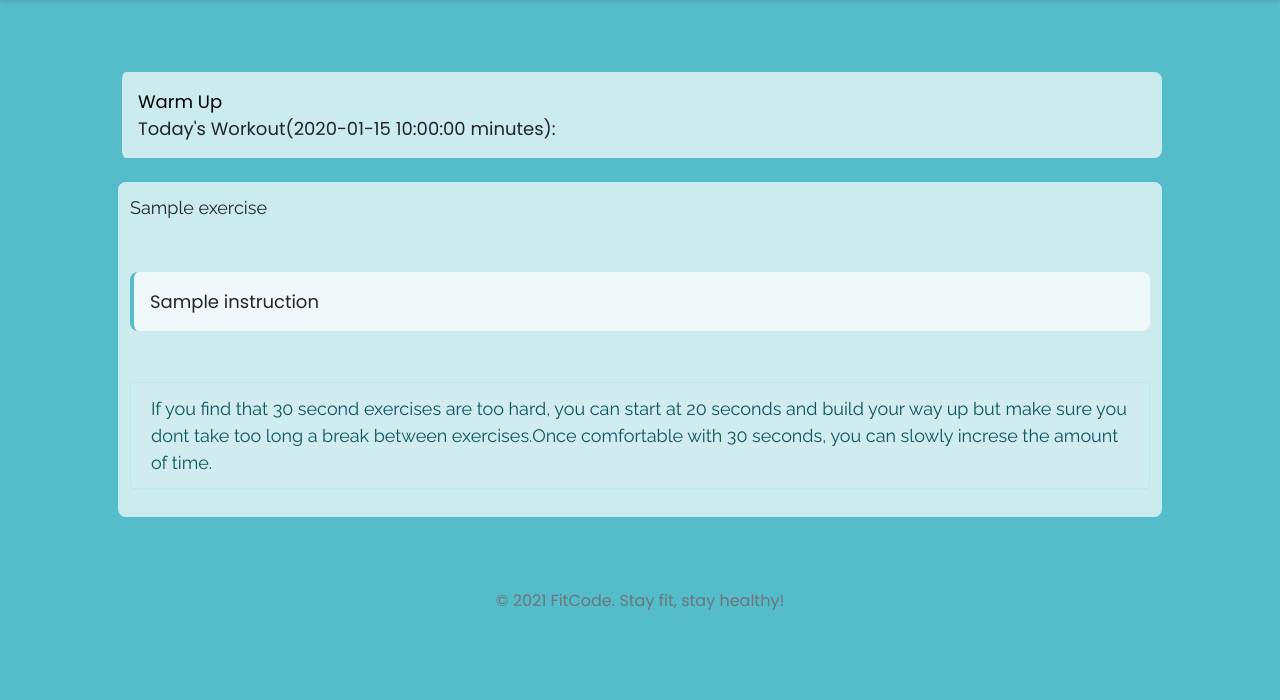
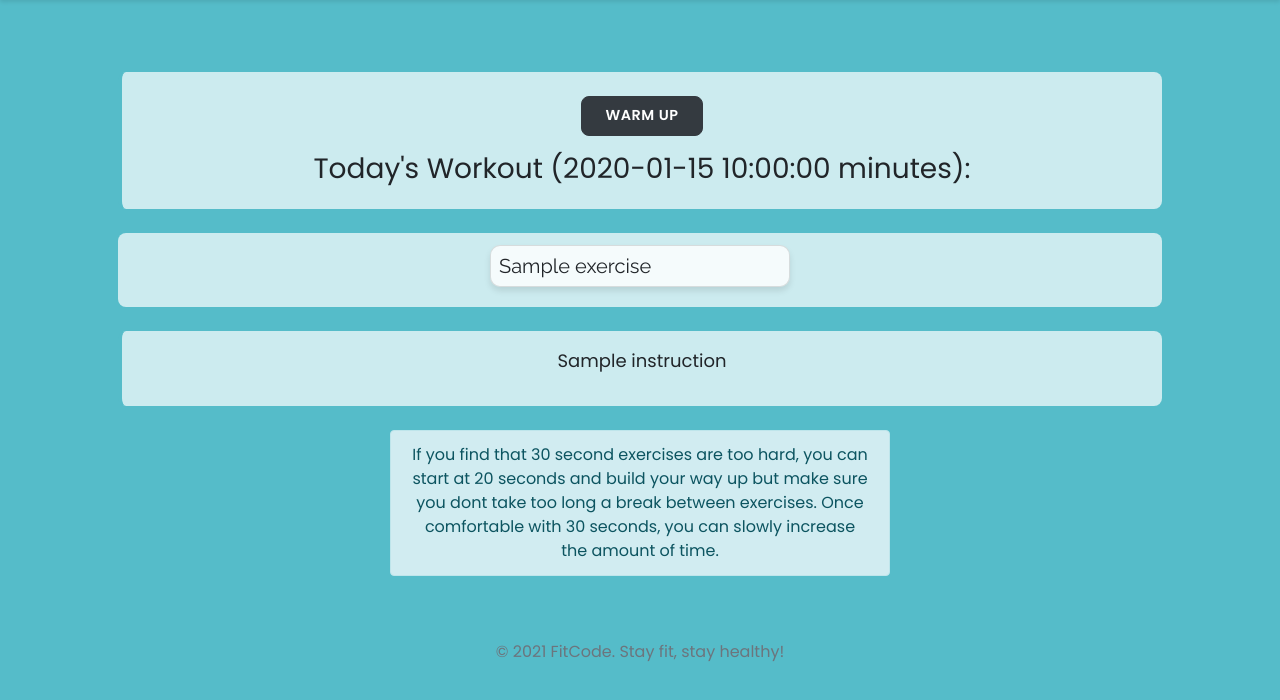
Before and after one commit to adithya-1-4/fitcode, a Python web app: template templates/workout.html in a window 1280 px wide. Shown: the part 74-774 px from the top of the page. Run offline with Jinja, Linux system fonts and the light colour scheme; the template is opened without the code that fills it: most values are stand-ins (such as "Sample title", 1, 10 or a date in 2020); some libraries are stand-ins or nearby versions.

Commit message:
more ui changes

```diff
--- a/templates/workout.html
+++ b/templates/workout.html
@@ -9,36 +9,39 @@
 {% endblock %}
 
 {% block body %}
-    <div class="instruction">
-        <a href="/warmup" style="color:black">Warm Up</a><br>
-        Today's Workout({{time}} minutes):
+    <div class="instruction text-center mb-4">
+        <a href="/warmup" class="btn btn-dark mb-3">Warm Up</a>
+        <h3>Today's Workout ({{time}} minutes):</h3>
     </div>
     <div class="workout">
         {% for exercise in workout: %}
-            {{exercise}}<br>
-        {% endfor %}<br>
-        <div class="instruction">
-        {{instruction}}
-        </div><br>
+        <div class="mb-2">
+            <div class="card" style="margin: 0 auto; max-width: 300px;">
+                <div class="card-body p-2">
+                    <h5 class="card-title mb-0">{{exercise}}</h5>
+                </div>
+            </div>
+        </div>
+        {% endfor %}
+    </div>
+    <div class="instruction text-center mt-4">
+        <p>{{instruction}}</p>
+    </div>
     {% if level == 'advanced': %}
-            <div class="alert alert-info" role="alert">
+    <div class="alert alert-info text-center mt-4" role="alert" style="max-width: 500px; margin: 0 auto;">
         If you find 1 minute exercises not challenging enough, you can increase the time or reduce the amount of rest between each exercise and sets.
     </div>
     {% elif level == 'intermediate': %}
-            <div class="alert alert-info" role="alert">
+    <div class="alert alert-info text-center mt-4" role="alert" style="max-width: 500px; margin: 0 auto;">
         If you find the 45 seconds hard at first, slowly build up from 30 seconds.
     </div>
     {% elif level == 'beginner': %}
-            <div class="alert alert-info" role="alert">
-              If you find that 30 second exercises are too hard, you can start at 20 seconds and build your way up but make sure you dont take
-              too long a break between exercises.Once comfortable with 30 seconds, you can slowly increse the amount of time.
+    <div class="alert alert-info text-center mt-4" role="alert" style="max-width: 500px; margin: 0 auto;">
+        If you find that 30 second exercises are too hard, you can start at 20 seconds and build your way up but make sure you dont take too long a break between exercises. Once comfortable with 30 seconds, you can slowly increase the amount of time.
     </div>
     {% else: %}
-            <div class="alert alert-info" role="alert">
-              If you find that 30 second exercises are too hard, you can start at 20 seconds and build your way up but make sure you dont take
-              too long a break between exercises.Once comfortable with 30 seconds, you can slowly increse the amount of time.
+    <div class="alert alert-info text-center mt-4" role="alert" style="max-width: 500px; margin: 0 auto;">
+        If you find that 30 second exercises are too hard, you can start at 20 seconds and build your way up but make sure you dont take too long a break between exercises. Once comfortable with 30 seconds, you can slowly increase the amount of time.
     </div>
     {% endif %}
-    </div>
-
 {% endblock %}
```
Lines whose indentation alone changed are shown as unchanged.
